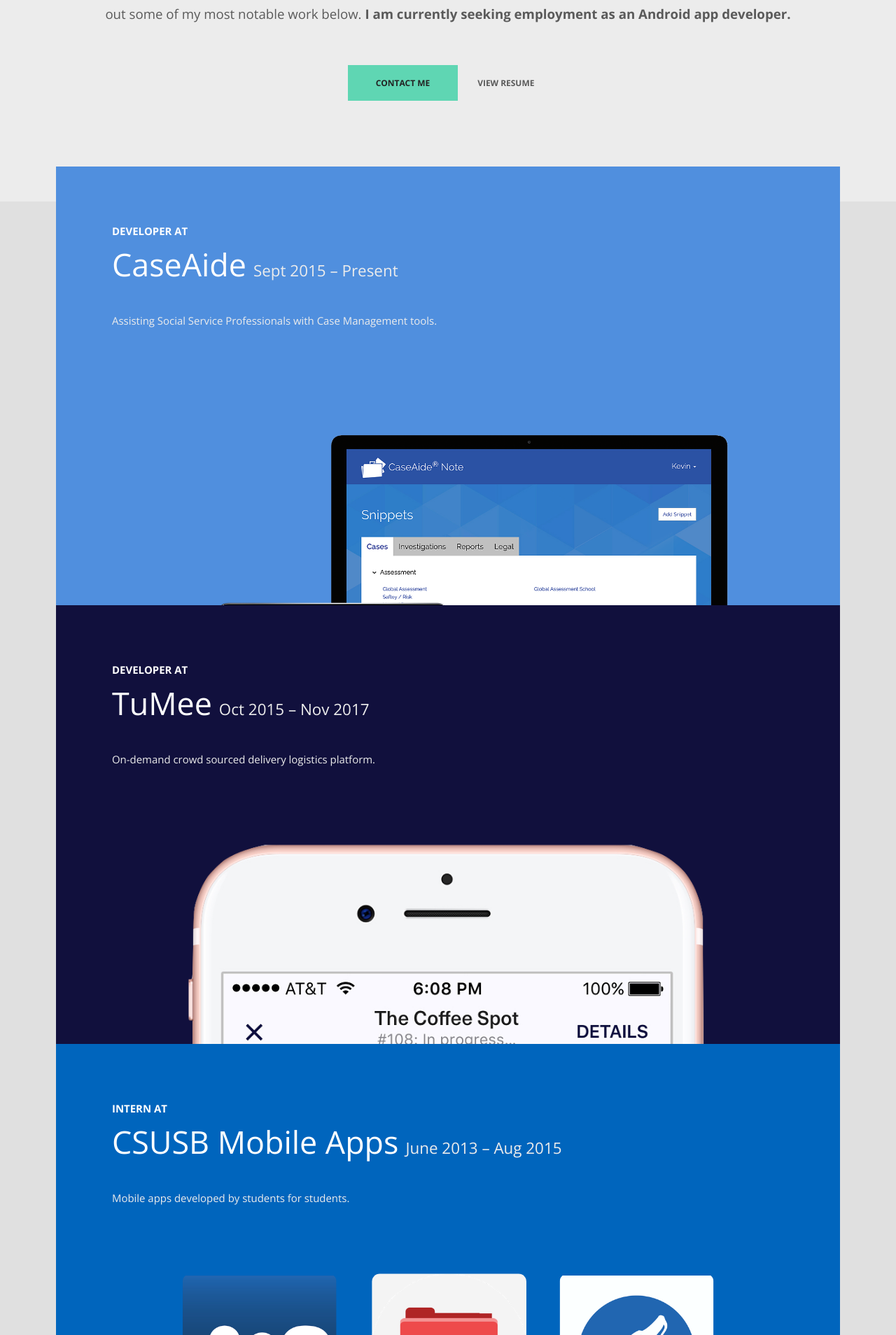
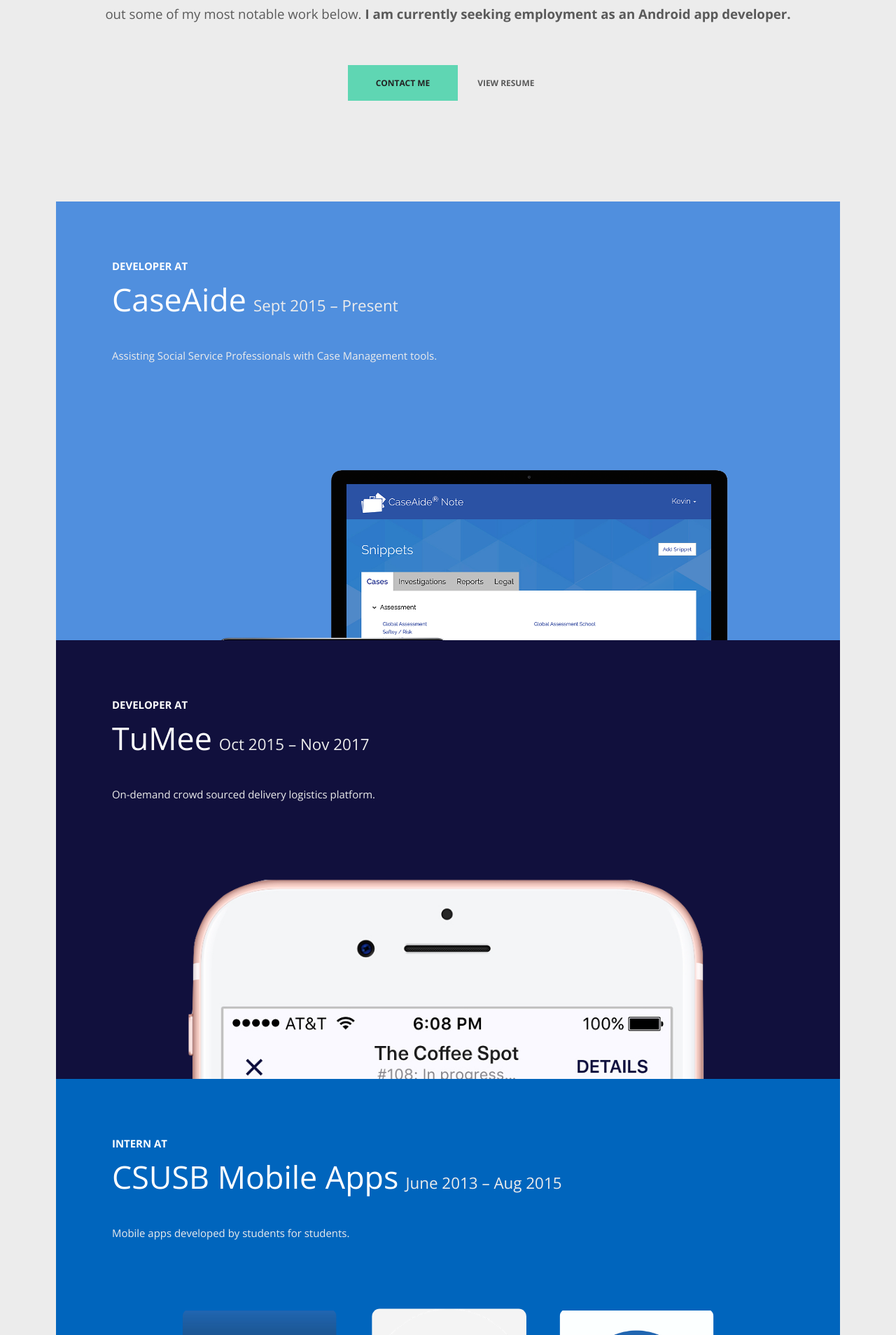
Before and after one commit to alanipce/mywebsite, a Jekyll site: the page built from index.html, in a window 1280 px wide. Shown: the part 315-2223 px from the top of the page at 70% size. Built offline with Jekyll 4.4.1, drawn with Linux system fonts in a browser that asks for light colours; nearby versions of some CDN libraries.

Commit message:
Remove section background contrast between hero and portfolio section. Adjust collapse wrapper to work with section containing header.

```diff
--- a/_sass/_layout.scss
+++ b/_sass/_layout.scss
@@ -52,8 +52,8 @@
   Which lack a visual guide of where one section starts and the other ends. Often
   leads to visually appearing too spaced out.
 */
-.site-section-collapse-wrapper .site-section:not(:last-child) {
-    padding-bottom: 0;
+.site-section-collapse-wrapper .site-section:not(:first-child) {
+    padding-top: 0;
   }
 
   .site-section-contrast-wrapper .site-section:nth-child(even) {
--- a/index.html
+++ b/index.html
@@ -1,6 +1,6 @@
 ---
 ---
-<div class="site-section-contrast-wrapper">
+<div class="site-section-collapse-wrapper">
   <!-- Introduction section -->
   <section class="site-section site-section--with-header">
     <div class="content-area">
@@ -17,7 +17,7 @@
   </section>
 
   <!-- Work experience section -->
-  <section class="site-section site-section--overlap" id="portfolio-section">
+  <section class="site-section" id="portfolio-section">
     <div class="content-area">
       {% assign sorted_work = site.work | sort: 'order' %}
       {% for work in sorted_work %}
```
Also changed, not shown: 2 other files.
